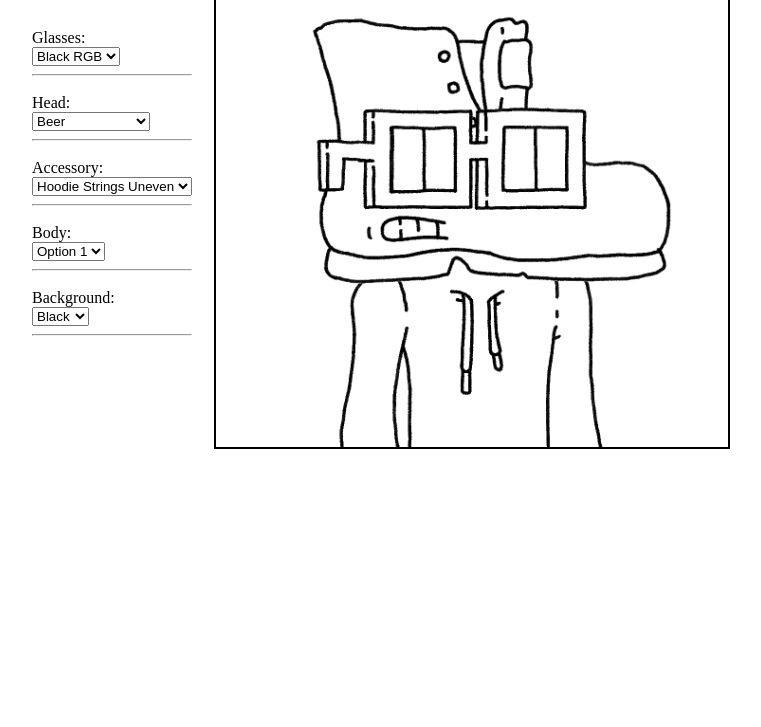
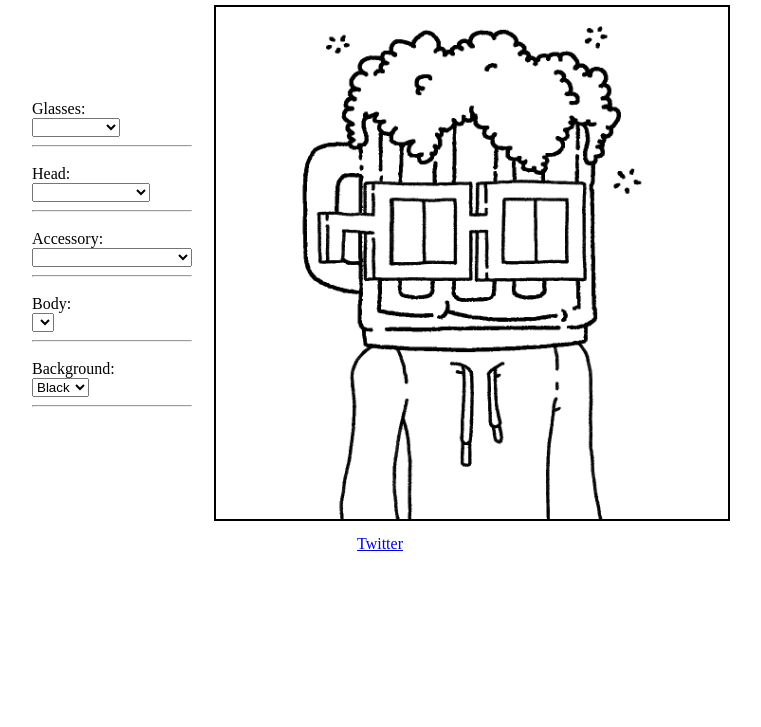
Before and after one commit to pewdoodles/pewdoodles.github.io, a plain HTML site: page hd-bw/index.html in a window 1280 px wide. Shown: the part 73-800 px from the top of the page, without its empty margins (260-1021 px from the left). Drawn offline with Linux system fonts and the light colour scheme.

Commit message:
updated index.html
added options for 10 new heads: jupiter, laptop, maze, pyramid, saturn, snowman, thumbsup, undead, watch, wizardhat.
updated metadata for page title, description and author name.
added header for page title.
added footer with a link to my twitter.

```diff
--- a/hd-bw/index.html
+++ b/hd-bw/index.html
@@ -1,7 +1,9 @@
 <!DOCTYPE html>
 <html>
   <head>
-    <title>Example Page</title>
+    <title>HD Nouns Playground (Black/White)</title>
+    <meta name="description" content="An off-chain artwork generator featuring Nouns traits redrawn in 1080p HD">
+    <meta name="author" content="Skipper Lee">
     <style>
       /* Style for the main container */
       .main {
@@ -43,9 +45,9 @@
         margin-bottom: 10px;
       }
     </style>
-    <script src="script.js"></script>
   </head>
   <body>
+    <div style="text-align: center;"><h1>HD Nouns Playground (Black/White)</h1></div>
     <div class="main">
     <div style="display: flex;">
         <!-- Dropdown menus container -->
@@ -53,6 +55,7 @@
           <div class="dropdown">
             <label for="menu-glasses">Glasses:</label><br>
             <select id="menu-glasses">
+              <option value="glasses/.png"></option>
               <option value="glasses/black-rgb.png">Black RGB</option>
               <option value="glasses/blank.png">Blank</option>
               <option value="glasses/default.png">Default</option>
@@ -63,6 +66,7 @@
           <div class="dropdown">
             <label for="menu-head">Head:</label><br>
             <select id="menu-head">
+              <option value="head/.png"></option>
               <option value="head/beer.png">Beer</option>
               <option value="head/boot.png">Boot</option>
               <option value="head/bubble-speech.png">Bubble Speech</option>
@@ -72,40 +76,47 @@
               <option value="head/crown.png">Crown</option>
               <option value="head/dictionary.png">Dictionary</option>
               <option value="head/factory-dark.png">Factory Dark</option>
-              <option value="head/firehydrant.png">Firehydrant</option>
+              <option value="head/firehydrant.png">Fire Hydrant</option>
               <option value="head/fox.png">Fox</option>
               <option value="head/garlic.png">Garlic</option>
               <option value="head/icepop.png">Icepop</option>
               <option value="head/jellyfish.png">Jellyfish</option>
+              <option value="head/jupiter.png">Jupiter</option>
+              <option value="head/laptop.png">Laptop</option>
+              <option value="head/maze.png">Maze</option>
               <option value="head/nigiri.png">Nigiri</option>
               <option value="head/oyster.png">Oyster</option>
               <option value="head/pufferfish.png">Pufferfish</option>
+              <option value="head/pyramid.png">Pyramid</option>
               <option value="head/queencrown.png">Queencrown</option>
               <option value="head/road.png">Road</option>
               <option value="head/ruler-triangular.png">Ruler Triangular</option>
+              <option value="head/saturn.png">Saturn</option>
               <option value="head/skeleton-hat.png">Skeleton Hat</option>
               <option value="head/smile.png">Smile</option>
+              <option value="head/snowman.png">Snowman</option>
               <option value="head/star-sparkles.png">Star Sparkles</option>
+              <option value="head/thumbsup.png">Thumbs Up</option>
               <option value="head/trashcan.png">Trashcan</option>
+              <option value="head/undead.png">Undead</option>
+              <option value="head/watch.png">Watch</option>
               <option value="head/weed.png">Weed</option>
               <option value="head/wine-barrel.png">Wine Barrel</option>
-              <option value="head/.png"></option>
+              <option value="head/wizardhat.png">Wizard Hat</option>
             </select><hr>
           </div>
           <div class="dropdown">
             <label for="menu-accessory">Accessory:</label><br>
             <select id="menu-accessory">
+              <option value="accessory/.png"></option>
               <option value="accessory/hoodie-strings-uneven.png">Hoodie Strings Uneven</option>
               <option value="accessory/id.png">ID</option>
-              <option value="accessory/.png"></option>
             </select><hr>
           </div>
           <div class="dropdown">
             <label for="menu-body">Body:</label><br>
             <select id="menu-body">
-              <option value="option1">Option 1</option>
-              <option value="option2">Option 2</option>
-              <option value="option3">Option 3</option>
+              <option value="body/.png"></option>
             </select><hr>
           </div>
           <div class="dropdown">
@@ -119,12 +130,14 @@
         </div>
     <div class="image-container">
       <img id="img-glasses" src="glasses/default.png" style="z-index: 5;">
-      <img id="img-head" src="head/boot.png" style="z-index: 4;">
+      <img id="img-head" src="head/beer.png" style="z-index: 4;">
       <img id="img-accessory" src="accessory/hoodie-strings-uneven.png" style="z-index: 3;">
       <img id="img-body" src="body.png" style="z-index: 2;">
       <img id="img-bg" src="bg/white.png" style="z-index: 1;">
     </div>
     </div>
+    <p>
+    <div style="text-align: center;"><a href="https://twitter.com/skipperlee_eth" target="_blank">Twitter</a></div>
     <script>
         const menu_glasses = document.getElementById('menu-glasses');
         const img_glasses = document.getElementById('img-glasses');
```
